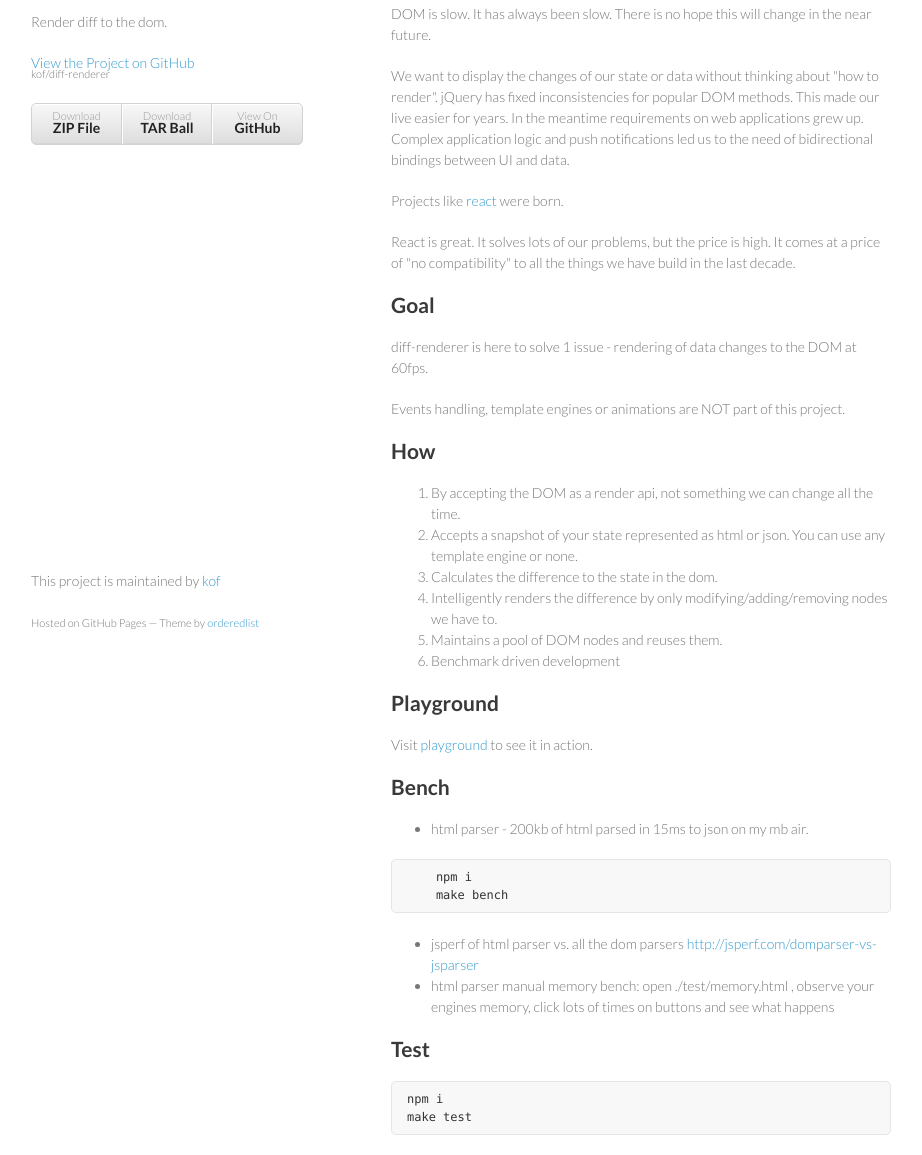
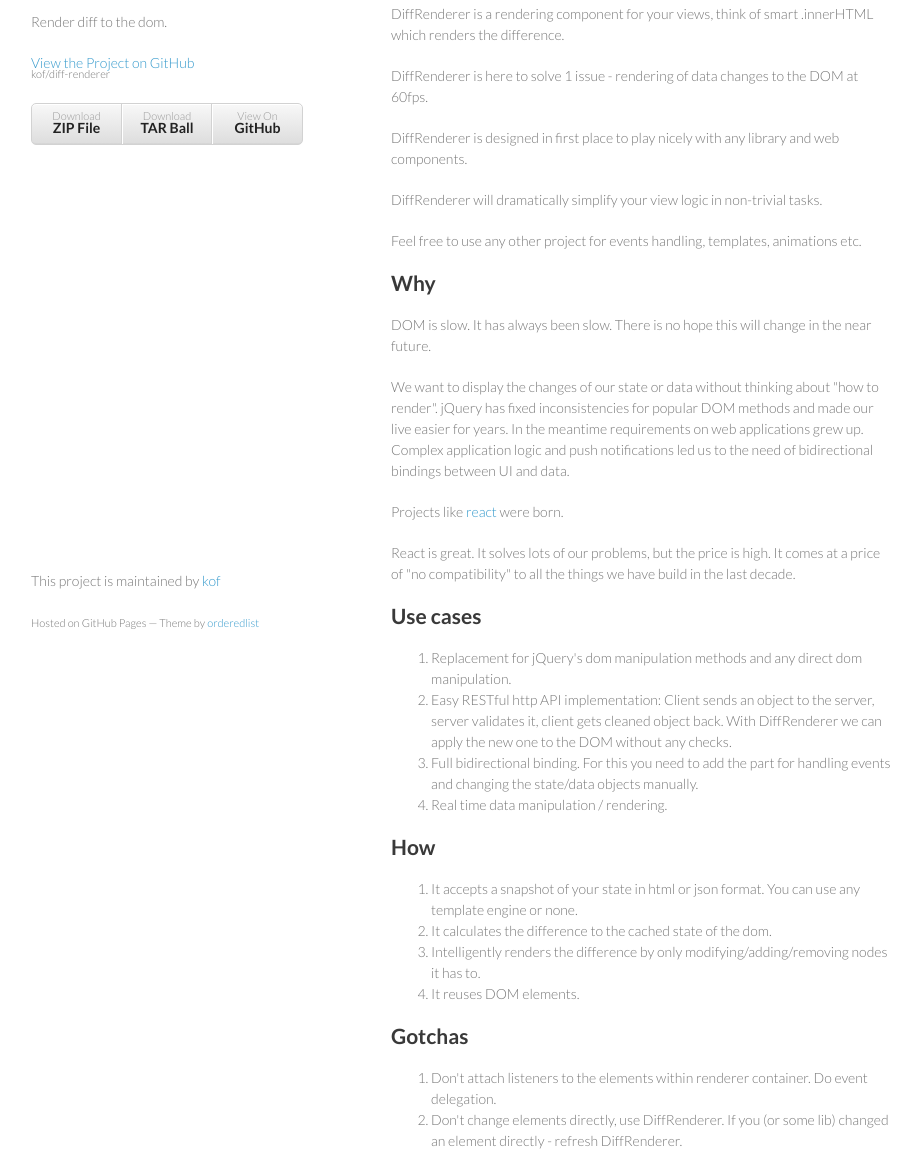
Before and after one commit to kof/diff-renderer, a website: page index.html in a window 1280 px wide. Shown: the part 98-1253 px from the top of the page, without its empty margins (179-1101 px from the left). Drawn offline with Linux system fonts and the light colour scheme.

Commit message:
Create gh-pages branch via GitHub

```diff
--- a/index.html
+++ b/index.html
@@ -29,34 +29,53 @@
       </header>
       <section>
         <h2>
+<a name="what-is-diffrenderer" class="anchor" href="#what-is-diffrenderer"><span class="octicon octicon-link"></span></a>What is DiffRenderer</h2>
+
+<p>DiffRenderer is a rendering component for your views, think of smart .innerHTML which renders the difference.</p>
+
+<p>DiffRenderer is here to solve 1 issue - rendering of data changes to the DOM at 60fps.</p>
+
+<p>DiffRenderer is designed in first place to play nicely with any library and web components.</p>
+
+<p>DiffRenderer will dramatically simplify your view logic in non-trivial tasks.</p>
+
+<p>Feel free to use any other project for events handling, templates, animations etc.</p>
+
+<h2>
 <a name="why" class="anchor" href="#why"><span class="octicon octicon-link"></span></a>Why</h2>
 
 <p>DOM is slow. It has always been slow. There is no hope this will change in the near future.</p>
 
 <p>We want to display the changes of our state or data without thinking about "how to render".
-jQuery has fixed inconsistencies for popular DOM methods. This made our live easier for years. In the meantime requirements on web applications grew up. Complex application logic and push notifications led us to the need of bidirectional bindings between UI and data.</p>
+jQuery has fixed inconsistencies for popular DOM methods and made our live easier for years. In the meantime requirements on web applications grew up. Complex application logic and push notifications led us to the need of bidirectional bindings between UI and data.</p>
 
 <p>Projects like <a href="https://github.com/facebook/react/">react</a> were born.</p>
 
 <p>React is great. It solves lots of our problems, but the price is high. It comes at a price of "no compatibility" to all the things we have build in the last decade.</p>
 
 <h2>
-<a name="goal" class="anchor" href="#goal"><span class="octicon octicon-link"></span></a>Goal</h2>
+<a name="use-cases" class="anchor" href="#use-cases"><span class="octicon octicon-link"></span></a>Use cases</h2>
 
-<p>diff-renderer is here to solve 1 issue - rendering of data changes to the DOM at 60fps.</p>
-
-<p>Events handling, template engines or animations are NOT part of this project.</p>
-
-<h2>
+<ol>
+<li>Replacement for jQuery's dom manipulation methods and any direct dom manipulation.</li>
+<li>Easy RESTful http API implementation:
+Client sends an object to the server, server validates it, client gets cleaned object back. With DiffRenderer we can apply the new one to the DOM without any checks.</li>
+<li>Full bidirectional binding. For this you need to add the part for handling events and changing the state/data objects manually.</li>
+<li>Real time data manipulation / rendering.</li>
+</ol><h2>
 <a name="how" class="anchor" href="#how"><span class="octicon octicon-link"></span></a>How</h2>
 
 <ol>
-<li>By accepting the DOM as a render api, not something we can change all the time.</li>
-<li>Accepts a snapshot of your state represented as html or json. You can use any template engine or none.</li>
-<li>Calculates the difference to the state in the dom.</li>
-<li>Intelligently renders the difference by only modifying/adding/removing nodes we have to.</li>
-<li>Maintains a pool of DOM nodes and reuses them.</li>
-<li>Benchmark driven development</li>
+<li>It accepts a snapshot of your state in html or json format. You can use any template engine or none.</li>
+<li>It calculates the difference to the cached state of the dom.</li>
+<li>Intelligently renders the difference by only modifying/adding/removing nodes it has to.</li>
+<li>It reuses DOM elements.</li>
+</ol><h2>
+<a name="gotchas" class="anchor" href="#gotchas"><span class="octicon octicon-link"></span></a>Gotchas</h2>
+
+<ol>
+<li>Don't attach listeners to the elements within renderer container. Do event delegation.</li>
+<li>Don't change elements directly, use DiffRenderer. If you (or some lib) changed an element directly - refresh DiffRenderer.</li>
 </ol><h2>
 <a name="playground" class="anchor" href="#playground"><span class="octicon octicon-link"></span></a>Playground</h2>
 
@@ -72,15 +91,21 @@ jQuery has fixed inconsistencies for popular DOM methods. This made our live eas
 </code></pre>
 
 <ul>
-<li>jsperf of html parser vs. all the dom parsers <a href="http://jsperf.com/domparser-vs-jsparser">http://jsperf.com/domparser-vs-jsparser</a>
+<li>jsperf of html parser vs. dom parsers <a href="http://jsperf.com/domparser-vs-jsparser">http://jsperf.com/domparser-vs-jsparser</a>
 </li>
-<li>html parser manual memory bench: open ./test/memory.html , observe your engines memory, click lots of times on buttons and see what happens</li>
+<li>manual html parser memory test: open ./test/memory.html, observe your engines memory, click some times on buttons and see what happens</li>
+</ul><h2>
+<a name="api" class="anchor" href="#api"><span class="octicon octicon-link"></span></a>Api</h2>
+
+<ul>
+<li>Use <a href="https://github.com/kof/animation-frame">requestAnimationFrame shim</a> for older browsers.</li>
 </ul><h2>
 <a name="test" class="anchor" href="#test"><span class="octicon octicon-link"></span></a>Test</h2>
 
-<pre><code>npm i
-make test
-</code></pre>
+<ul>
+<li><code>make build</code></li>
+<li>Open the test suite ./test/index.html</li>
+</ul>
       </section>
       <footer>
         <p>This project is maintained by <a href="https://github.com/kof">kof</a></p>
```
Also changed, not shown: params.json (+1 -1 lines).
